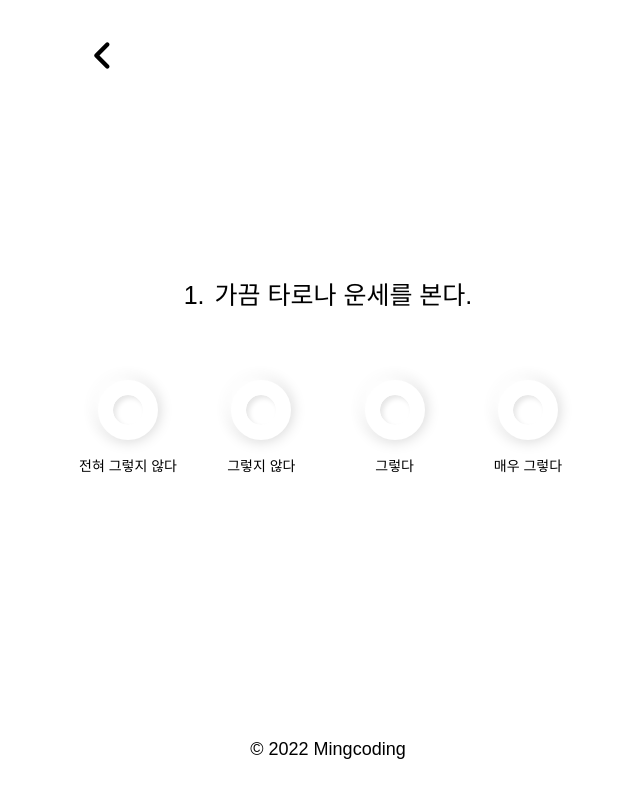
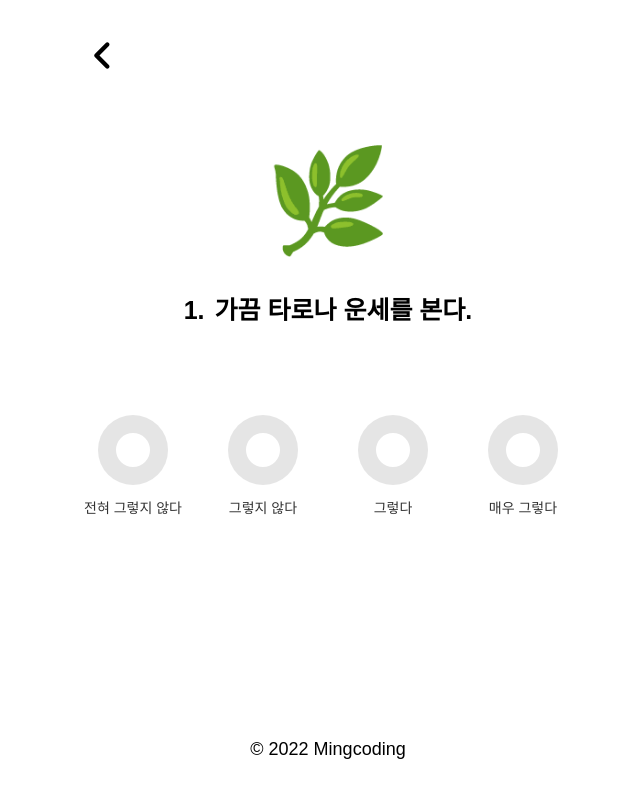
Before and after one commit to alstjr5949/plantTest, a React (Create React App) app: page /test in a window 1280 px wide. Shown: the whole page, without its empty margins (312-952 px from the left). Built offline with nearby package versions, Linux system fonts and the light colour scheme.

Commit message:
test edit

```diff
--- a/src/Routes/home.tsx
+++ b/src/Routes/home.tsx
@@ -93,6 +93,9 @@ const ShareIcon = styled.div`
   height: 40px;
   border: 1px solid rgba(0, 0, 0, 0.3);
   border-radius: 50%;
+  display: flex;
+  justify-content: center;
+  align-items: center;
 `;
 
 const wrapperVariants = {
--- a/src/Routes/test.tsx
+++ b/src/Routes/test.tsx
@@ -38,8 +38,8 @@ const Question = styled.div`
   align-items: flex-start;
   justify-content: center;
   font-size: 25px;
-  font-weight: 500;
-  margin-bottom: 40px;
+  font-weight: 600;
+  margin: 60px 0px;
   & span {
     margin-right: 10px;
   }
@@ -55,27 +55,25 @@ const FourAnswer = styled.div`
 const FourAnswerBtn = styled(motion.div)`
   display: flex;
   justify-content: center;
-  width: 60px;
-  height: 60px;
+  width: 70px;
+  height: 70px;
   background: white;
-  border: 15px solid white;
+  border: 18px solid rgba(0, 0, 0, 0.1);
   border-radius: 50%;
-  box-shadow: -8px -8px 15px rgba(255, 255, 255, 1),
-    0px 0px 15px rgba(0, 0, 0, 0.2), inset 3px 3px 5px rgba(0, 0, 0, 0.1),
-    inset -1px -1px 5px rgba(255, 255, 255, 1);
   position: relative;
   transition: 0.2s all ease-in;
   cursor: pointer;
   &:hover {
-    border: 15px solid rgba(28, 183, 130, 1);
+    border: 18px solid rgba(28, 183, 130, 1);
   }
   & span {
-    width: 100px;
+    width: 110px;
     position: absolute;
     bottom: -50px;
     font-size: 14px;
     text-align: center;
-    font-weight: 400;
+    font-weight: 300;
+    color: rgba(0, 0, 0, 0.8);
   }
 `;
 
@@ -107,6 +105,18 @@ const TwoBtn = styled.div`
   font-weight: 800;
   transition: 0.3s all ease-in-out;
   cursor: pointer;
+`;
+
+const Emoji = styled.div`
+  width: 100%;
+  height: 200px;
+  display: flex;
+  justify-content: center;
+  align-items: center;
+  font-family: "Toss Face Font Mac", sans-serif;
+  font-size: 100px;
+  position: absolute;
+  top: 100px;
 `;
 
 const wrapperVariants = {
@@ -149,6 +159,7 @@ function Test() {
       <BackHomeBtn onClick={backBtnClick}>
         <FontAwesomeIcon icon={faAngleLeft} />
       </BackHomeBtn>
+      <Emoji>🌿</Emoji>
       <Question>
         <span>{questionNum}.</span> {question[questionNum - 1]}
       </Question>
--- a/src/index.tsx
+++ b/src/index.tsx
@@ -24,7 +24,7 @@ time, mark, audio, video {
 	padding: 0;
 	border: 0;
 	font-size: 100%;
-	font-family: "Noto Sans KR", sans-serif;
+	font-family: "G마켓 산스 TTF", sans-serif;
 	vertical-align: baseline;
 }
 /* HTML5 display-role reset for older browsers */
```
